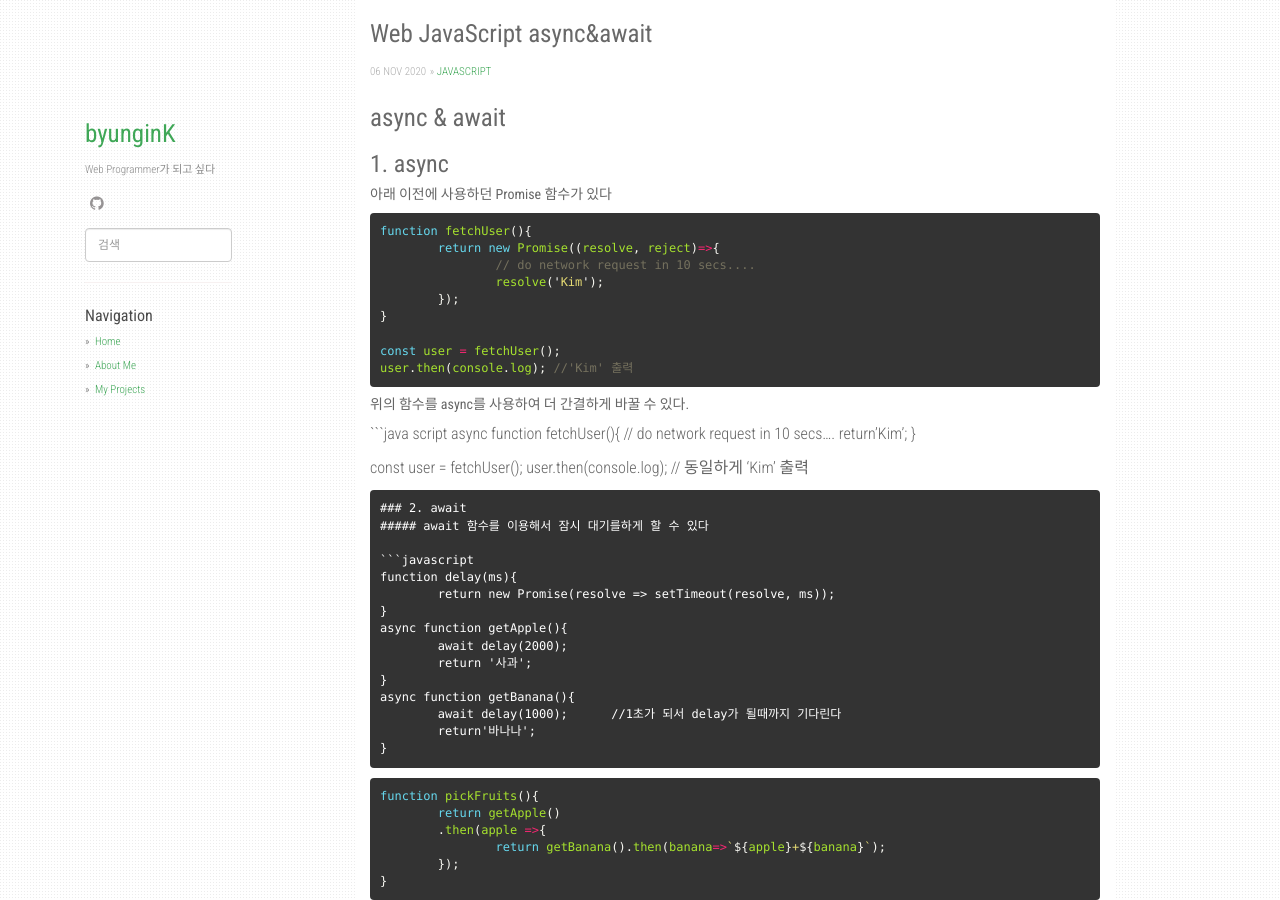
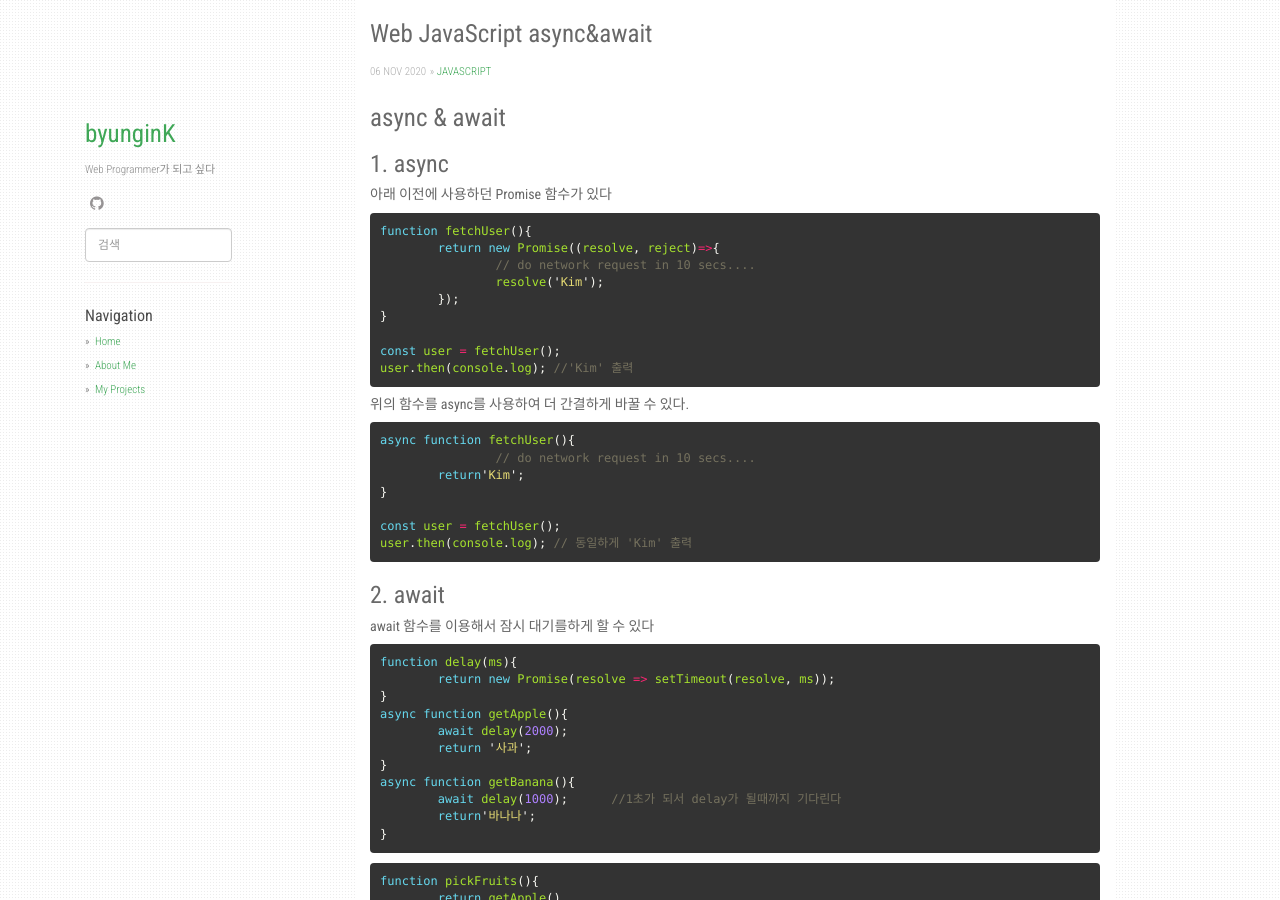
Before and after one commit to byunginK/byunginK.github.io, a Jekyll site: the page built from _posts/2020-11-06-async.md, in a window 1280 px wide and 900 px high. Built offline with Jekyll 4.4.1, drawn with Linux system fonts in a browser that asks for light colours; nearby versions of some CDN libraries; comment, search, counter and statistics services are not loaded.

Commit message:
Update 2020-11-06-async.md

````diff
--- a/_posts/2020-11-06-async.md
+++ b/_posts/2020-11-06-async.md
@@ -21,7 +21,7 @@ user.then(console.log); //'Kim' 출력
 ```
 
 ##### 위의 함수를 async를 사용하여 더 간결하게 바꿀 수 있다.
-```java script
+```javascript
 async function fetchUser(){
 		// do network request in 10 secs....
 	return'Kim';
````
